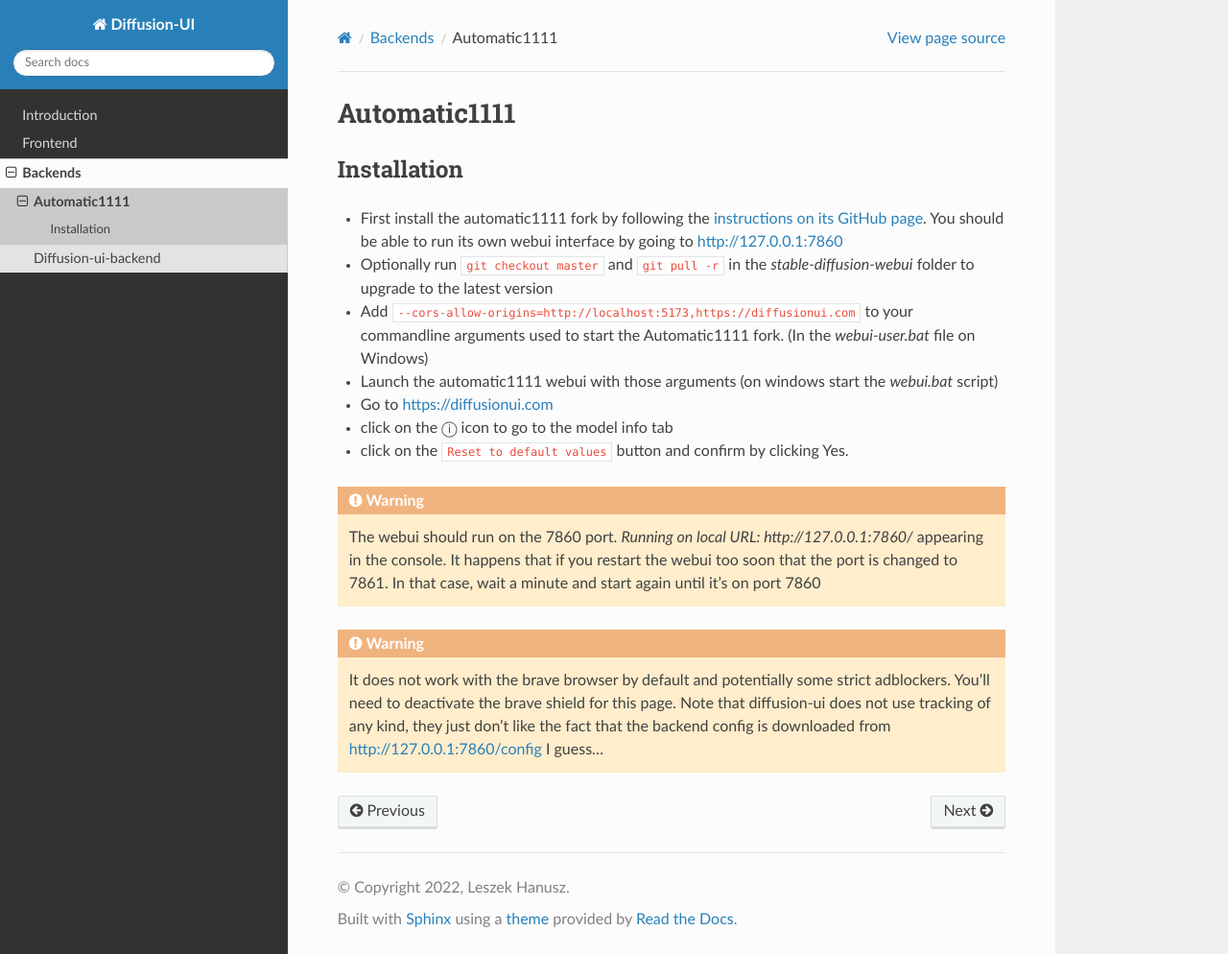
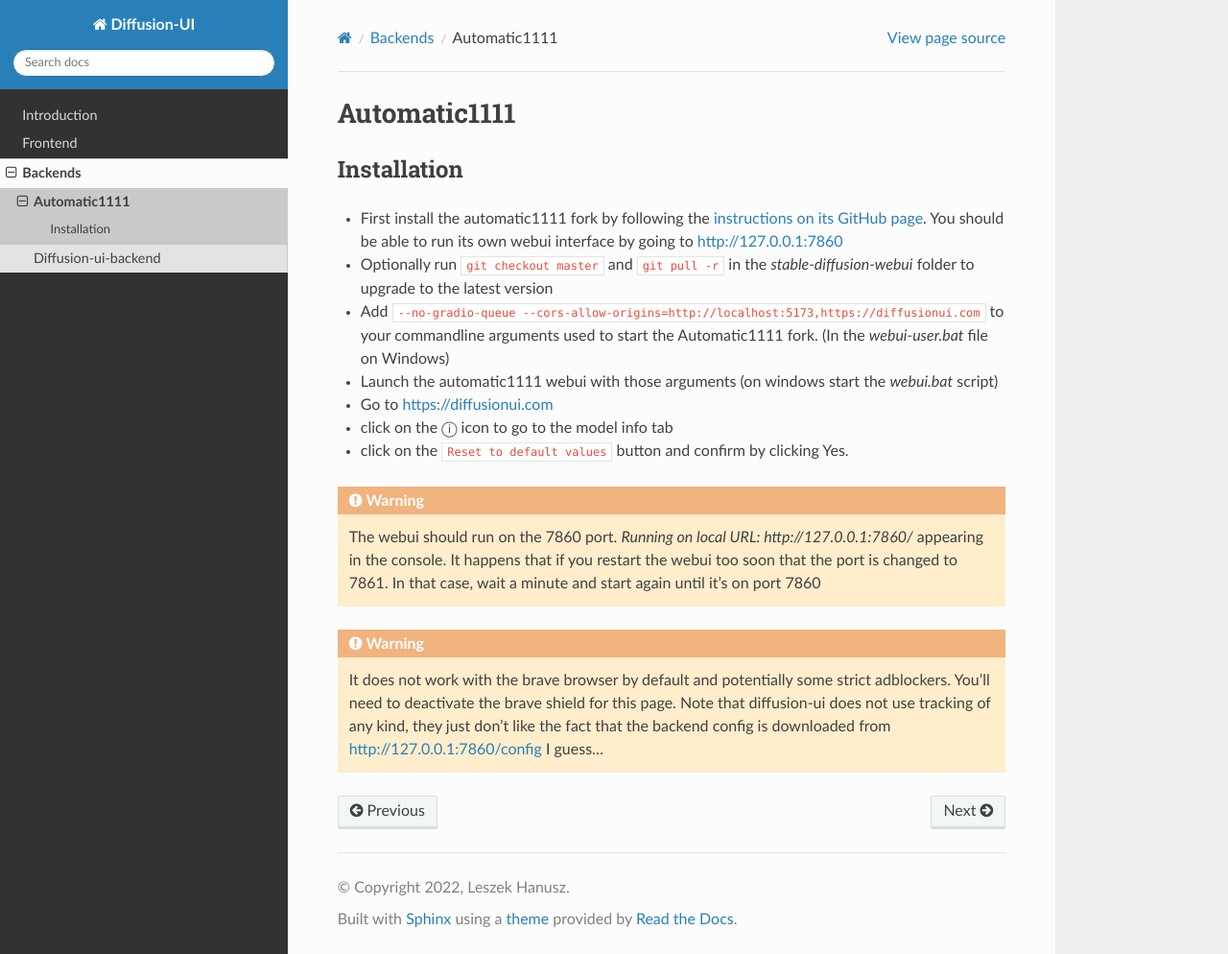
Before and after one commit to leszekhanusz/diffusion-ui-backend, a Sphinx documentation site: the page built from docs/backends/automatic1111.rst, in a window 1280 px wide and 994 px high. Shown: the whole window at 96% size. Built offline with Sphinx 7.4.7 and the Read the Docs theme 2.0.0, drawn with Linux system fonts in a browser that asks for light colours.

Commit message:
DOC adding --no-gradio-queue to webui required parameters

```diff
--- a/docs/backends/automatic1111.rst
+++ b/docs/backends/automatic1111.rst
@@ -12,7 +12,7 @@
 - Optionally run :code:`git checkout master` and :code:`git pull -r` in the
   `stable-diffusion-webui` folder to upgrade to the latest version
 
-- Add :code:`--cors-allow-origins=http://localhost:5173,https://diffusionui.com` to your
+- Add :code:`--no-gradio-queue --cors-allow-origins=http://localhost:5173,https://diffusionui.com` to your
   commandline arguments used to start the Automatic1111 fork.
   (In the `webui-user.bat` file on Windows)
 
```
